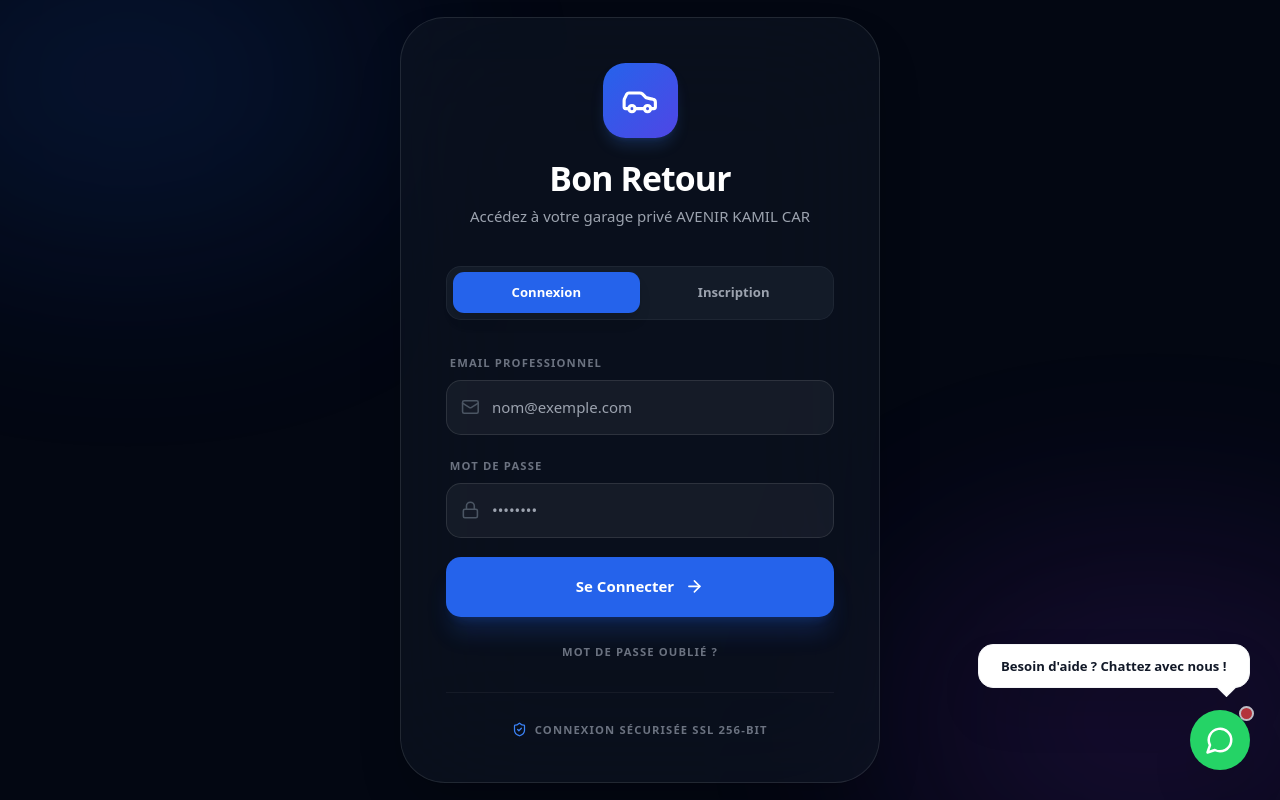
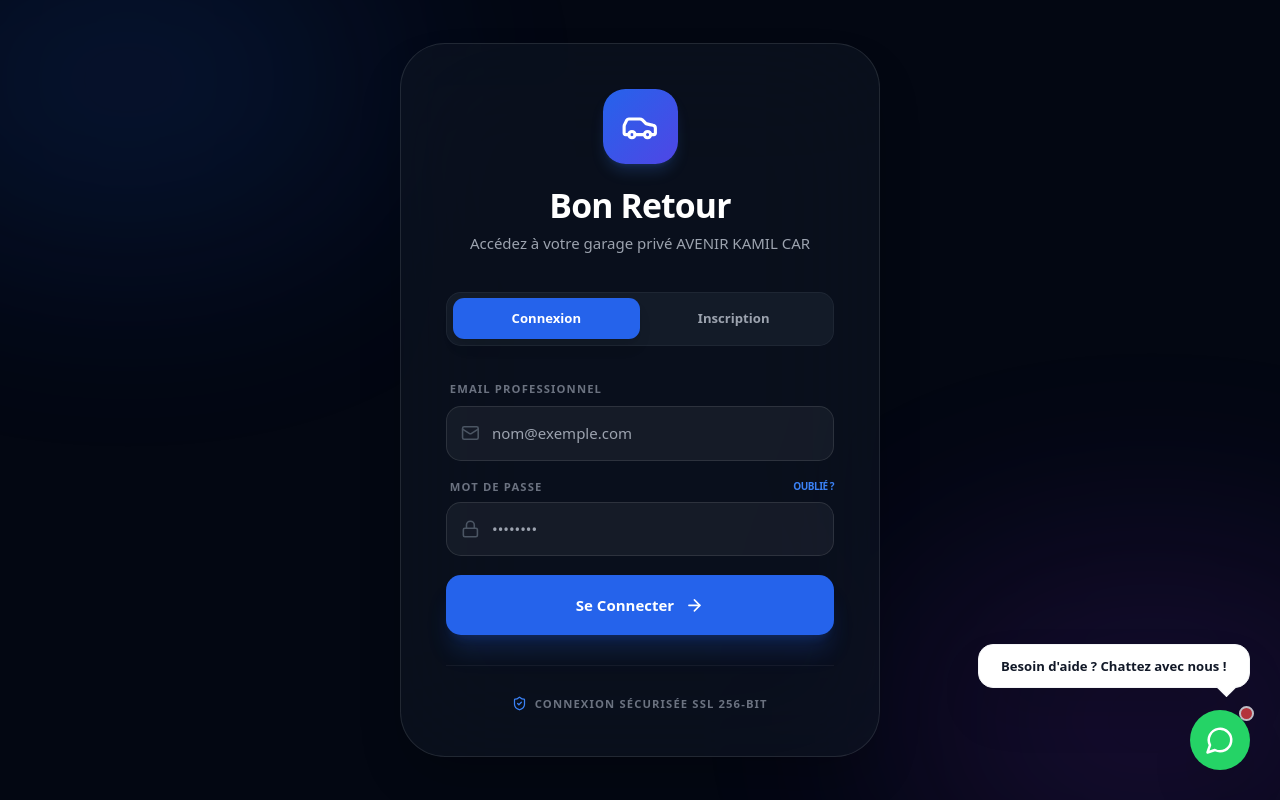
Before and after one commit to tahabk02/location, a React (Vite) app in the folder frontend/: page /login in a window 1280 px wide. Built offline with nearby package versions, Linux system fonts and the light colour scheme.

Commit message:
fix: move forgot password button for better visibility and fix missing import

```diff
--- a/frontend/src/pages/Login.tsx
+++ b/frontend/src/pages/Login.tsx
@@ -4,7 +4,7 @@
 import { LogIn, Lock, Mail, ArrowRight, Car, UserPlus, User, ShieldCheck } from "lucide-react";
 import { useAuth } from "../contexts/AuthContext";
 import { useLanguage } from "../contexts/LanguageContext";
-import { register as registerApi } from "../services/api";
+import { register as registerApi, authService } from "../services/api";
 
 export function LoginPage() {
   const navigate = useNavigate();
@@ -179,7 +179,18 @@
             </div>
 
             <div className="space-y-2">
-              <label className="text-xs font-bold text-gray-500 uppercase tracking-widest ml-1">{t("auth.password")}</label>
+              <div className="flex justify-between items-center ml-1">
+                <label className="text-xs font-bold text-gray-500 uppercase tracking-widest">{t("auth.password")}</label>
+                {isLogin && (
+                  <button
+                    type="button"
+                    onClick={() => setShowForgotModal(true)}
+                    className="text-[10px] font-black text-blue-500 hover:text-blue-400 uppercase tracking-tighter transition-colors"
+                  >
+                    Oublié ?
+                  </button>
+                )}
+              </div>
               <div className="relative group">
                 <Lock className="absolute left-4 top-1/2 -translate-y-1/2 text-gray-600 w-5 h-5 group-focus-within:text-blue-500 transition-colors" />
                 <input
@@ -202,17 +213,6 @@
               <ArrowRight className="w-5 h-5" />
             </button>
           </form>
-
-          {isLogin && (
-            <div className="mt-6 text-center">
-              <button
-                onClick={() => setShowForgotModal(true)}
-                className="text-xs font-bold text-gray-500 hover:text-blue-500 uppercase tracking-widest transition-colors"
-              >
-                Mot de passe oublié ?
-              </button>
-            </div>
-          )}
 
           <div className="mt-8 pt-8 border-t border-white/5 text-center">
             <div className="flex items-center justify-center gap-2 text-gray-500 text-xs font-bold uppercase tracking-widest">
```
